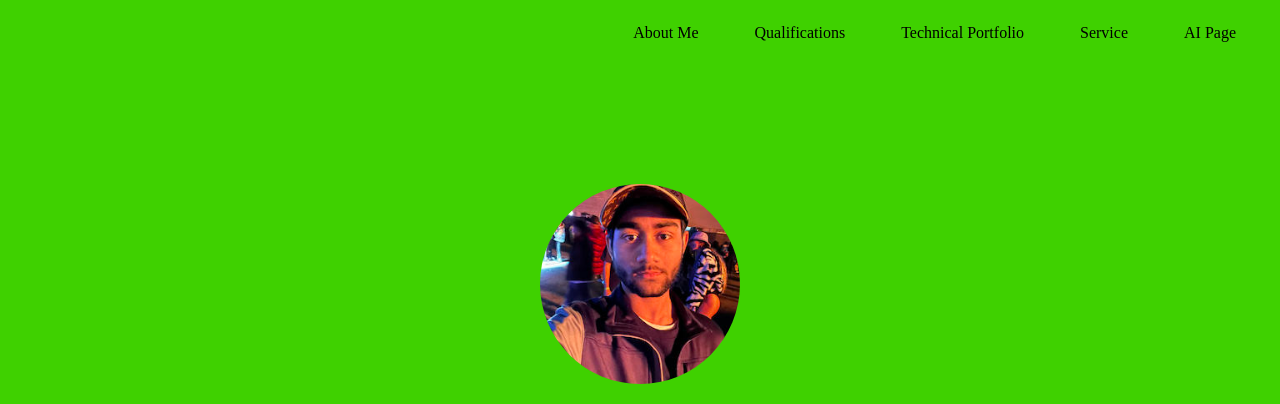
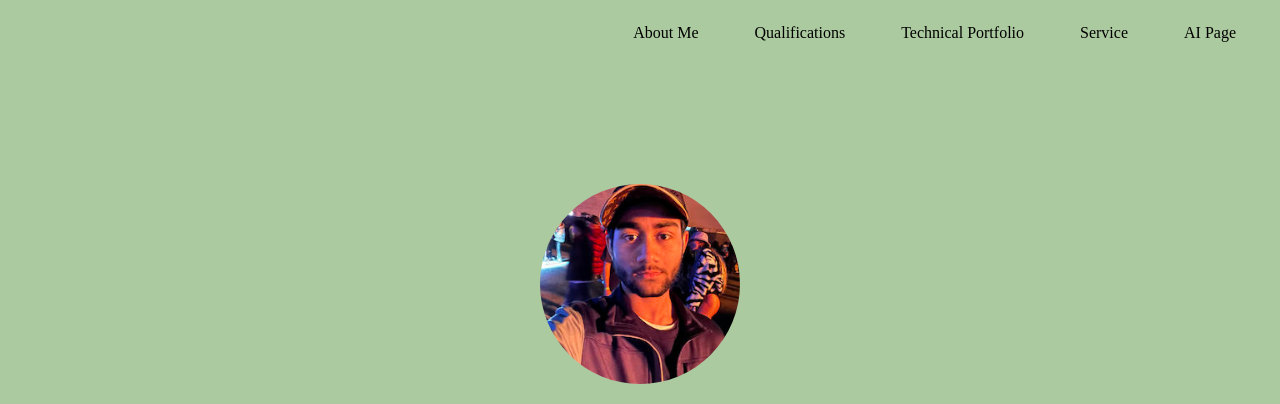
Before and after one commit to maung888/csce_412_project_5, a plain HTML site: page index.html in a window 1280 px wide. Shown: the top 404 px of the page. Drawn offline with Linux system fonts and the light colour scheme; a script that the page names is missing.

Commit message:
more ci/cd test

```diff
--- a/css/styles.css
+++ b/css/styles.css
@@ -21,7 +21,7 @@ h1, h2, h3, h4, h5, h6 {
 }
 
 body {
-    background-color: rgb(63, 209, 0);
+    background-color: rgb(172, 202, 159);
     color: black;
     font-family: "Times New Roman", Times, serif;
 }
```
